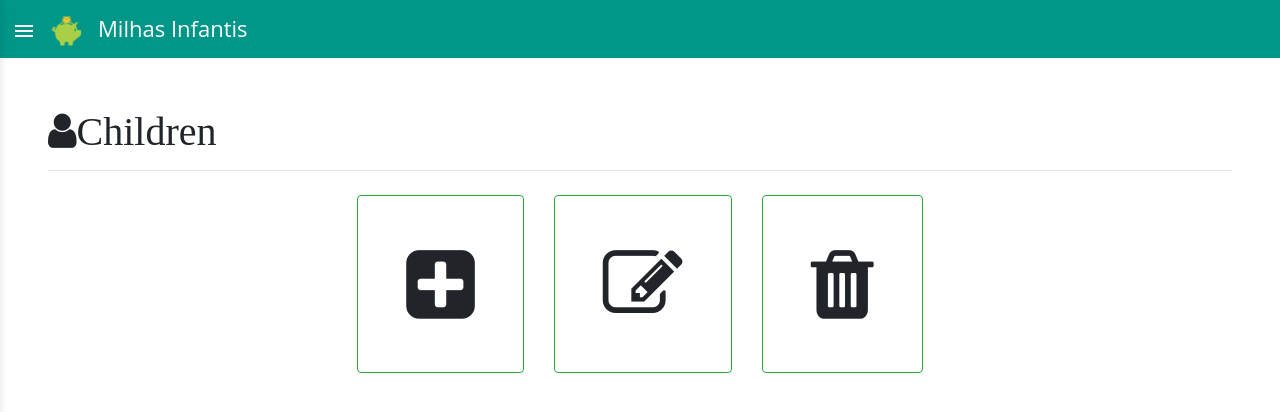
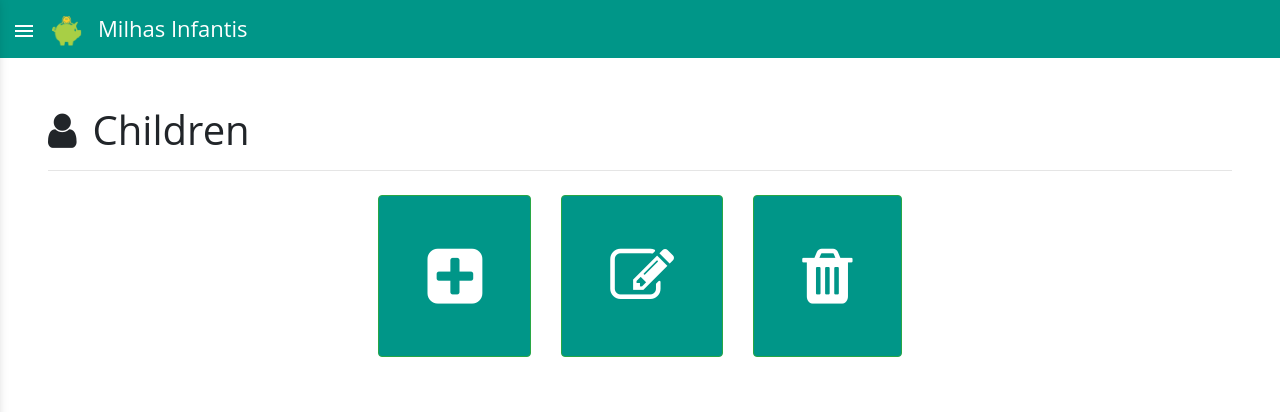
Before and after one commit to dsreliete/children-miles, a React (Create React App) app: page / in a window 1280 px wide. Shown: the top 412 px of the page. Built offline with nearby package versions, Linux system fonts and the light colour scheme.

Commit message:
change styles Addeditdelcardcomponent

```diff
--- a/src/App.css
+++ b/src/App.css
@@ -1,3 +1,11 @@
 body {
   font-family: "Open Sans", sans-serif;
 }
+
+.card > .fa {
+  color: white;
+}
+
+.card-button {
+  background-color: #009688;
+}
--- a/src/components/AddEditDelCardComponent.js
+++ b/src/components/AddEditDelCardComponent.js
@@ -3,24 +3,24 @@ import React from 'react';
 export default function AddEditDelCard(props) {
     return(
         <div className="m-5">
-            <h1><i className="fa fa-user fa-1x mr-2">Children</i></h1>
+            <h1><i className="fa fa-user fa-1x mr-3"></i>Children</h1>
             <hr/>
             <div className="card-deck justify-content-center align-items-center mt-4">
                 <div onClick={() => {alert("Hello from here")}}>
-                    <div class="card border-success text-center d-flex flex-column justify-content-center">
-                        <i className="fa fa-plus-square fa-5x p-5"></i>
+                    <div className="card card-button border-success text-center d-flex flex-column justify-content-center">
+                        <i className="fa fa-plus-square fa-4x p-5"></i>
                     </div>
                 </div>
 
                 <div onClick={() => {alert("Hello from here")}}>
-                    <div class="card border-success text-center d-flex flex-column justify-content-center">
-                        <i className="fa fa-edit fa-5x p-5"></i>
+                    <div className="card card-button border-success text-center d-flex flex-column justify-content-center">
+                        <i className="fa fa-edit fa-4x p-5"></i>
                     </div>
                 </div>
 
                 <div onClick={() => {alert("Hello from here")}}>
-                    <div class="card border-success text-center d-flex flex-column justify-content-center">
-                        <i className="fa fa-trash fa-5x p-5"></i>
+                    <div className="card card-button border-success text-center d-flex flex-column justify-content-center">
+                        <i className="fa fa-trash fa-4x p-5"></i>
                     </div>
                 </div>
             </div>
--- a/src/components/MainComponent.js
+++ b/src/components/MainComponent.js
@@ -1,6 +1,7 @@
 import React, { Component } from 'react';
 import Header from './HeaderComponent';
 import AddEditDelCard from './AddEditDelCardComponent';
+import ChildrenList from './ChildrenListComponent';
 /* Customized from: https://github.com/gauravchl/react-simple-sidenav */
 class Main extends Component {
 
@@ -8,6 +9,7 @@ class Main extends Component {
         return(
             <div>
                 <Header />
+                <ChildrenList />
                 <AddEditDelCard />
             </div>
         );
```
